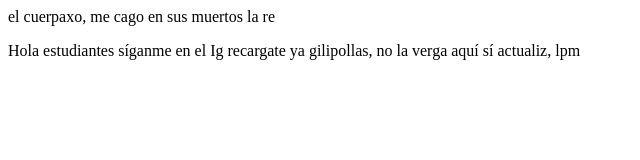
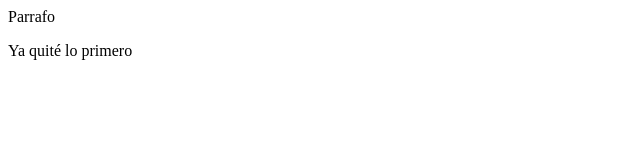
Before and after one commit to albores339/Myweb, a plain HTML site: page index.html in a window 1280 px wide. Shown: the whole page, without its empty margins (0-640 px from the left). Drawn offline with Linux system fonts and the light colour scheme.

Commit message:
Mi segundo commit

```diff
--- a/index.html
+++ b/index.html
@@ -7,8 +7,8 @@
     <title>Document</title>
 </head>
 <body>
-    el cuerpaxo, me cago en sus muertos la re
-    <p> Hola estudiantes síganme en el Ig recargate ya gilipollas, no la verga aquí sí actualiz, lpm</p>
+    Parrafo
+    <p>Ya quité lo primero</p>
 
 </body>
 </html>
```
